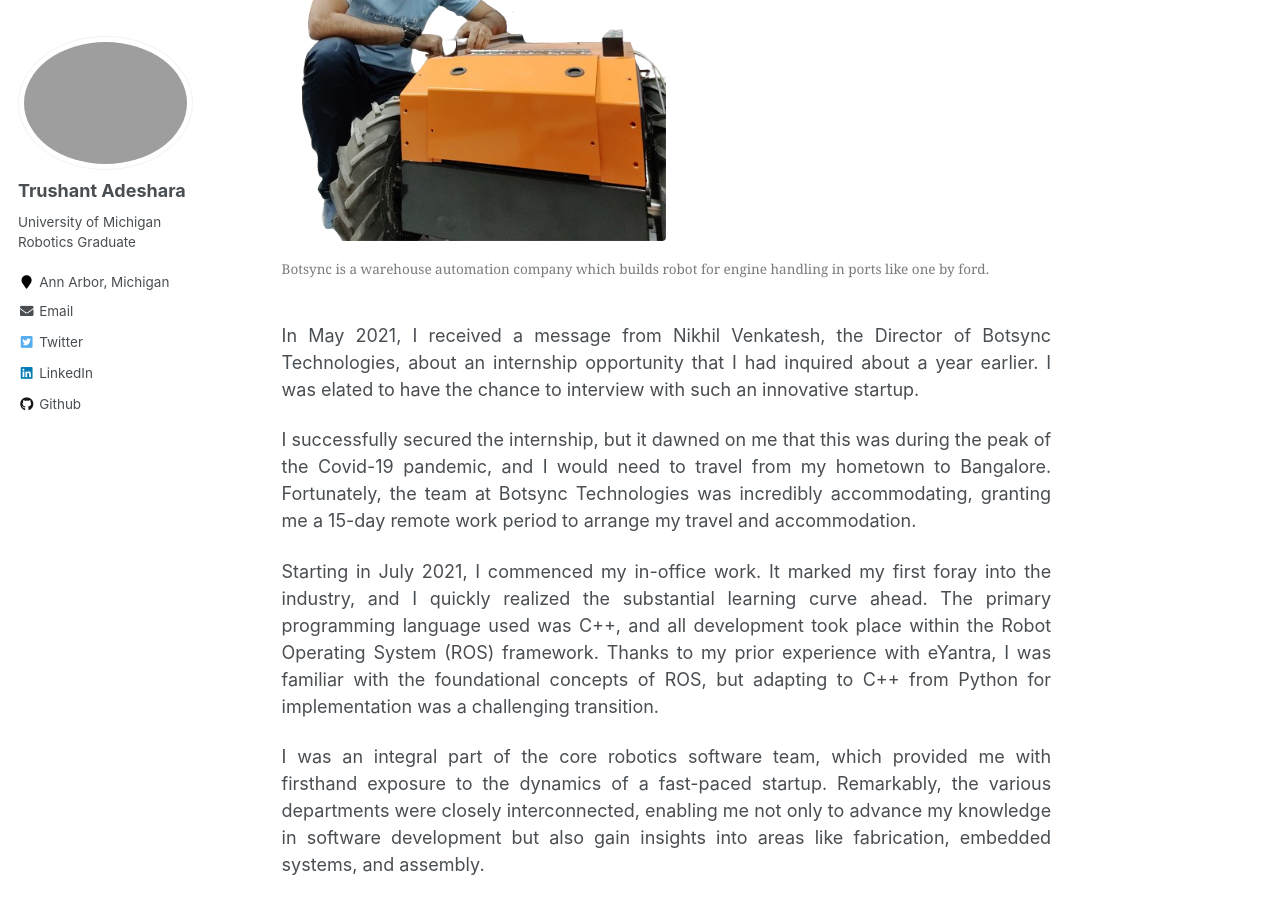
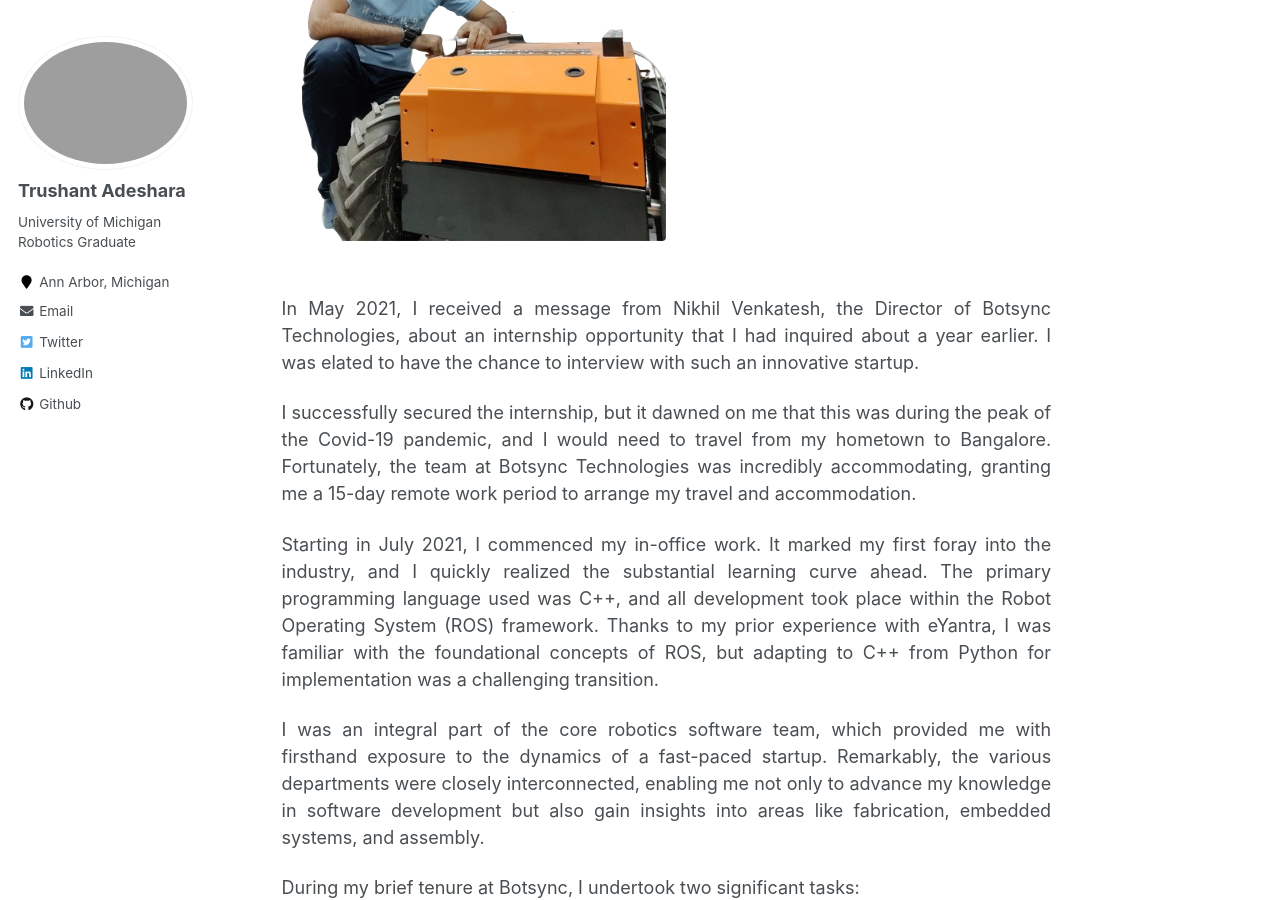
Before and after one commit to trushant05/trushant05.github.io, a Jekyll site: the page built from _work/2021-09-10-work-2.md, in a window 1280 px wide and 900 px high, scrolled down 408 px. Built offline with Jekyll 4.4.1, drawn with Linux system fonts in a browser that asks for light colours.

Commit message:
remove caption

```diff
--- a/_work/2021-09-10-work-2.md
+++ b/_work/2021-09-10-work-2.md
@@ -16,9 +16,6 @@ tags:
 <figure>
   <img src="/images/work/botsync/me.png" alt="Me hanging out with Copernius"
     style="width: 50%; height: 50%;">
-  <figcaption style="text-align: center">
-     Botsync is a warehouse automation company which builds robot for engine handling in ports like one by ford.
-  </figcaption>
 </figure>
 
 <p style="text-align: justify">
```
